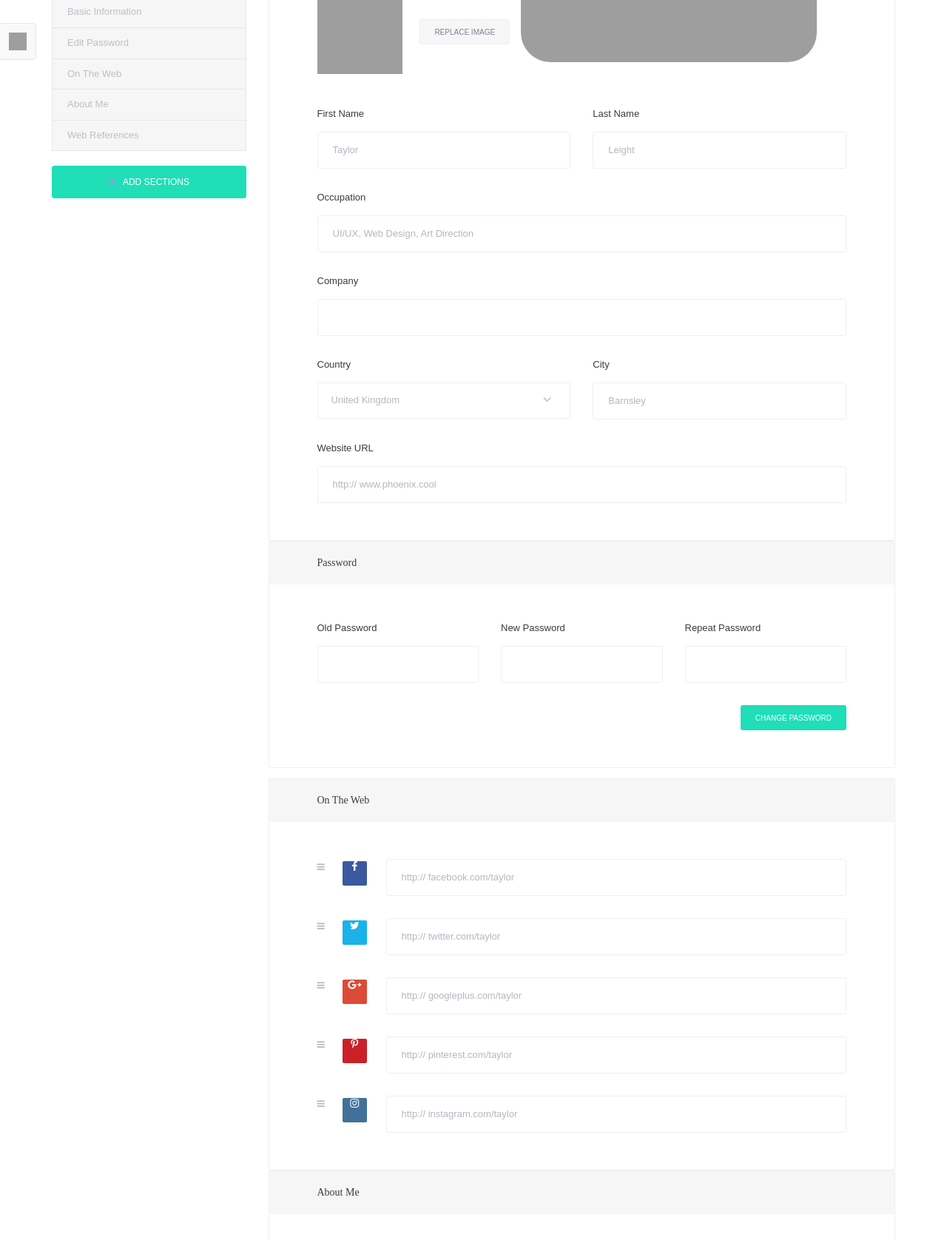
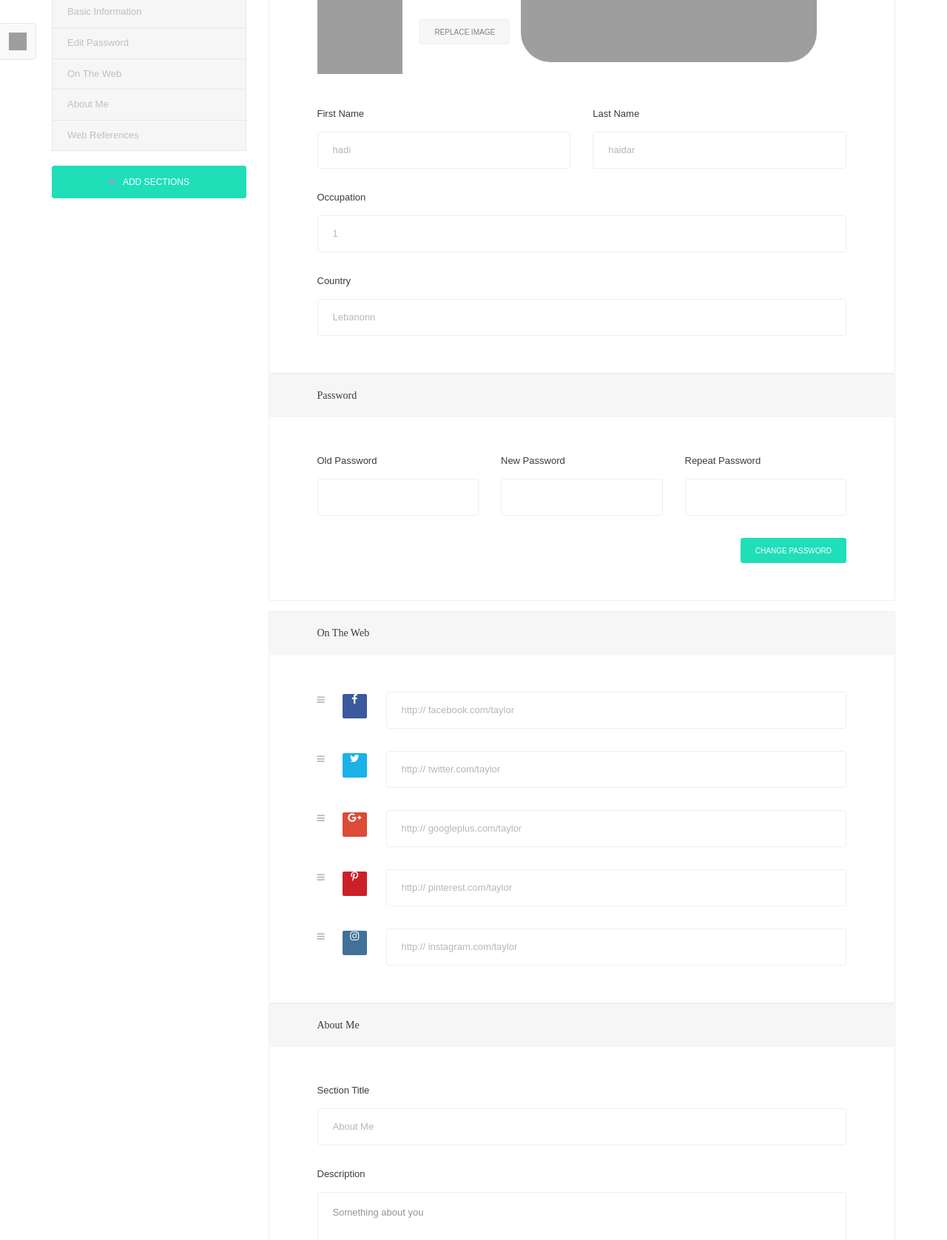
Before and after one commit to hadihaidar/The-doctors, a PHP site: page /the/author-edit.php in a window 1280 px wide. Shown: the part 244-1920 px from the top of the page at 74% size. Run offline with PHP 8.4, Linux system fonts and the light colour scheme; a user stored in the database is signed in; some libraries are stand-ins or nearby versions; some web fonts are replaced; grey boxes are pictures that could not be loaded.

Commit message:
Author-edit get data from db

```diff
--- a/best temp ever/author-edit.php
+++ b/best temp ever/author-edit.php
@@ -254,13 +254,13 @@ if (!isset($_SESSION['name'])) {
 						</div>
 						<div class="be-drop-down login-user-down" style="padding-top: 10px;">
 							<img class="login-user" src="img/login.jpg" alt="">
-							<span class="be-dropdown-content">Hi, <span><?php echo ($_SESSION['name'])?></span></span>
+							<span class="be-dropdown-content">Hi, <span><?php echo ($_SESSION['name']) ?></span></span>
 							<div class="drop-down-list a-list">
 								<a href="activity.php">My Portfolio</a>
 								<a href="statictics.php">Statistics </a>
 								<a href="about-us.php">Work Experience</a>
 								<a href="author-edit.php">Account Settings</a>
-								<a href="login.php?logout" >Logout</a>
+								<a href="login.php?logout">Logout</a>
 							</div>
 						</div>
 					</div>
@@ -325,50 +325,26 @@ if (!isset($_SESSION['name'])) {
 									<div class="input-col col-xs-12 col-sm-6">
 										<div class="form-group fg_icon focus-2">
 											<div class="form-label">First Name</div>
-											<input class="form-input" type="text" value="Taylor">
+											<input class="form-input" type="text" value="<?php echo ($_SESSION['name']); ?>">
 										</div>
 									</div>
 									<div class="input-col col-xs-12 col-sm-6">
 										<div class="form-group focus-2">
 											<div class="form-label">Last Name</div>
-											<input class="form-input" type="text" value="Leight">
+											<input class="form-input" type="text" value="<?php echo ($_SESSION['last']); ?>">
 										</div>
 									</div>
 									<div class="input-col col-xs-12">
 										<div class="form-group focus-2">
 											<div class="form-label">Occupation</div>
-											<input class="form-input" type="text" value="UI/UX, Web Design, Art Direction">
+											<input class="form-input" type="text" value="<?php echo ($_SESSION['field']); ?>">
 										</div>
 									</div>
-									<div class="input-col col-xs-12">
+
+									<div class="input-col col-xs-12 ">
 										<div class="form-group focus-2">
-											<div class="form-label">Company</div>
-											<input class="form-input" type="text" placeholder="">
-										</div>
-									</div>
-									<div class="input-col col-xs-12 col-sm-6">
 											<div class="form-label">Country</div>
-										<div class="be-drop-down icon-none">
-											<span class="be-dropdown-content"> United Kingdom </span>
-											<ul class="drop-down-list">
-												<li><a>USA</a></li>
-												<li><a>India</a></li>
-												<li><a>Mexica</a></li>
-												<li><a>Russia</a></li>
-												<li><a>Italy</a></li>
-											</ul>
-										</div>
-									</div>
-									<div class="input-col col-xs-12 col-sm-6">
-										<div class="form-group focus-2">
-											<div class="form-label">City</div>
-											<input class="form-input" type="text" value="Barnsley">
-										</div>
-									</div>
-									<div class="input-col col-xs-12">
-										<div class="form-group focus-2">
-											<div class="form-label">Website URL</div>
-											<input class="form-input" type="text" value="http:// www.phoenix.cool">
+											<input class="form-input" type="text" value="<?php echo ($_SESSION['country']); ?>">
 										</div>
 									</div>
 								</div>
--- a/best temp ever/login.php
+++ b/best temp ever/login.php
@@ -13,6 +13,9 @@ if (isset($_POST['login'])) {
                 if ($row['Password'] == md5($db->quote($_POST["password"]))) {
                     $_SESSION['user'] = $_POST['email'];
                     $_SESSION['name'] = $row['FirstName'];
+                    $_SESSION['last'] = $row['LastName'];
+                    $_SESSION['field'] = $row['Field'];
+                    $_SESSION['country'] = $row['County'];
                     header("location:activity.php");
                 } else {
                     header("location:index.php?empty=Incorrect Password");
```
Also changed, not shown: best temp ever/index.php (+18 -7 lines). Lines whose indentation alone changed are shown as unchanged.
